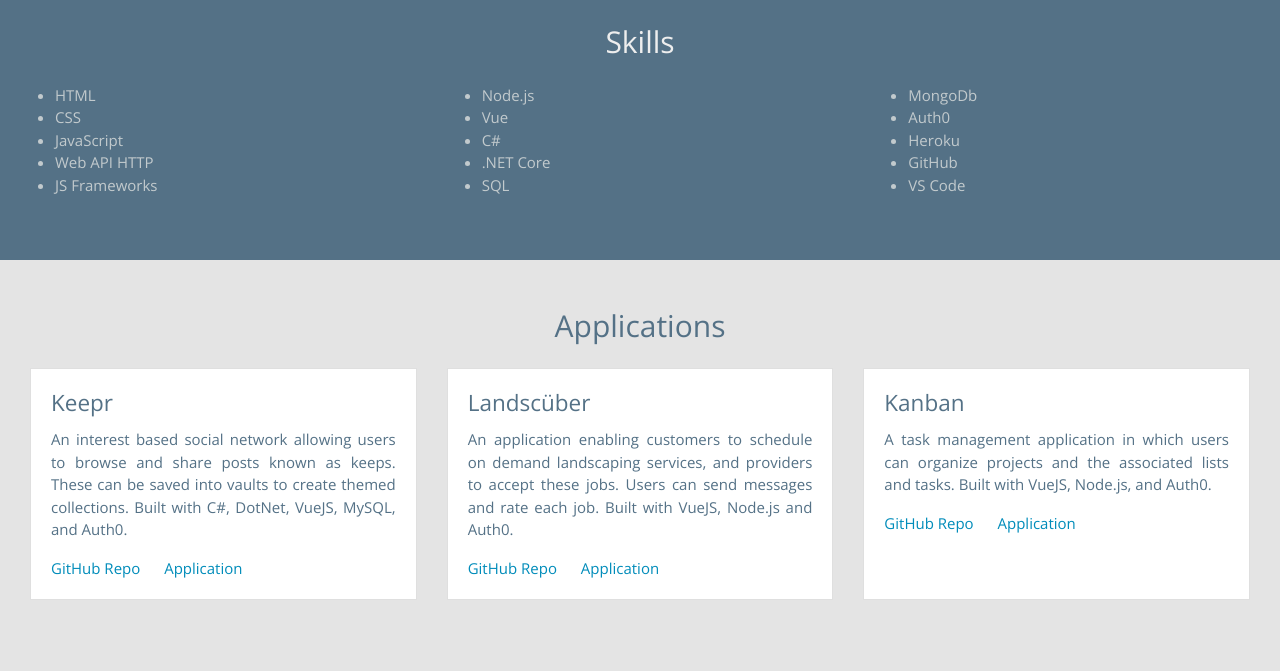
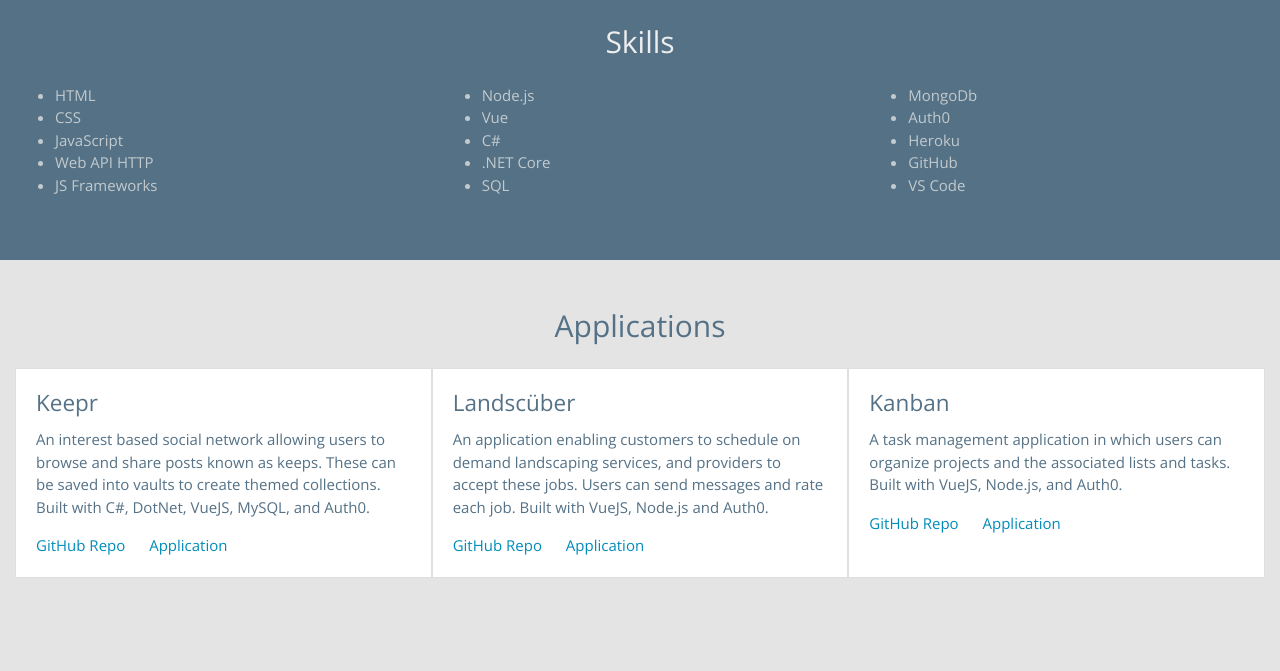
Before and after one commit to AshleyQSmith/AshleyQSmith.github.io, a plain HTML site: page index.html in a window 1280 px wide. Shown: the part 1412-2083 px from the top of the page. Drawn offline with nearby package versions, Linux system fonts and the light colour scheme.

```diff
--- a/index.html
+++ b/index.html
@@ -42,7 +42,7 @@
         <div class="col-12 text-center text-light pb-3">
           <h2>About Me</h2>
         </div>
-        <div class="col-10 mx-auto text-gray text-justify">
+        <div class="col-10 mx-auto text-gray">
           <h5>
             I'm a full stack software developer with a psychology background and
             passion for creating intuitive, inclusive, and technically excellent
@@ -113,10 +113,10 @@
         </div>
 
         <div class="col-12 card-deck mx-auto">
-          <div class="card" style="width: 18rem;">
+          <div class="card mx-auto" style="width: 18rem;">
             <div class="card-body">
               <h4 class="card-title text-blue">Keepr</h4>
-              <p class="card-text text-justify text-blue">
+              <p class="card-text text-blue">
                 An interest based social network allowing users to browse and
                 share posts known as keeps. These can be saved into vaults to
                 create themed collections. Built with C#, DotNet, VueJS, MySQL,
@@ -129,10 +129,10 @@
             </div>
           </div>
 
-          <div class="card" style="width: 18rem;">
+          <div class="card mx-auto" style="width: 18rem;">
             <div class="card-body">
               <h4 class="card-title text-blue">Landscüber</h4>
-              <p class="card-text text-justify text-blue">
+              <p class="card-text text-blue">
                 An application enabling customers to schedule on demand
                 landscaping services, and providers to accept these jobs. Users
                 can send messages and rate each job. Built with VueJS, Node.js
@@ -149,10 +149,10 @@
             </div>
           </div>
 
-          <div class="card" style="width: 18rem;">
+          <div class="card mx-auto" style="width: 18rem;">
             <div class="card-body">
               <h4 class="card-title text-blue">Kanban</h4>
-              <p class="card-text text-justify text-blue">
+              <p class="card-text text-blue">
                 A task management application in which users can organize
                 projects and the associated lists and tasks. Built with VueJS,
                 Node.js, and Auth0.
@@ -194,8 +194,10 @@
       <div class="row third-text-row py-5 text-center text-blue">
         <div class="col-12">
           <h2 class="text-center">Contact</h2>
+          <br />
           <h4>aqsmith@alumni.pugetsound.edu</h4>
           <h4>(253) 301-7398</h4>
+          <br />
           <a href="LinkedIn.com/in/the-AshleySmith"><h4>LinkedIn</h4></a>
           <a href="GitHub.com/AshleyQSmith"><h4>GitHub</h4></a>
         </div>
```
